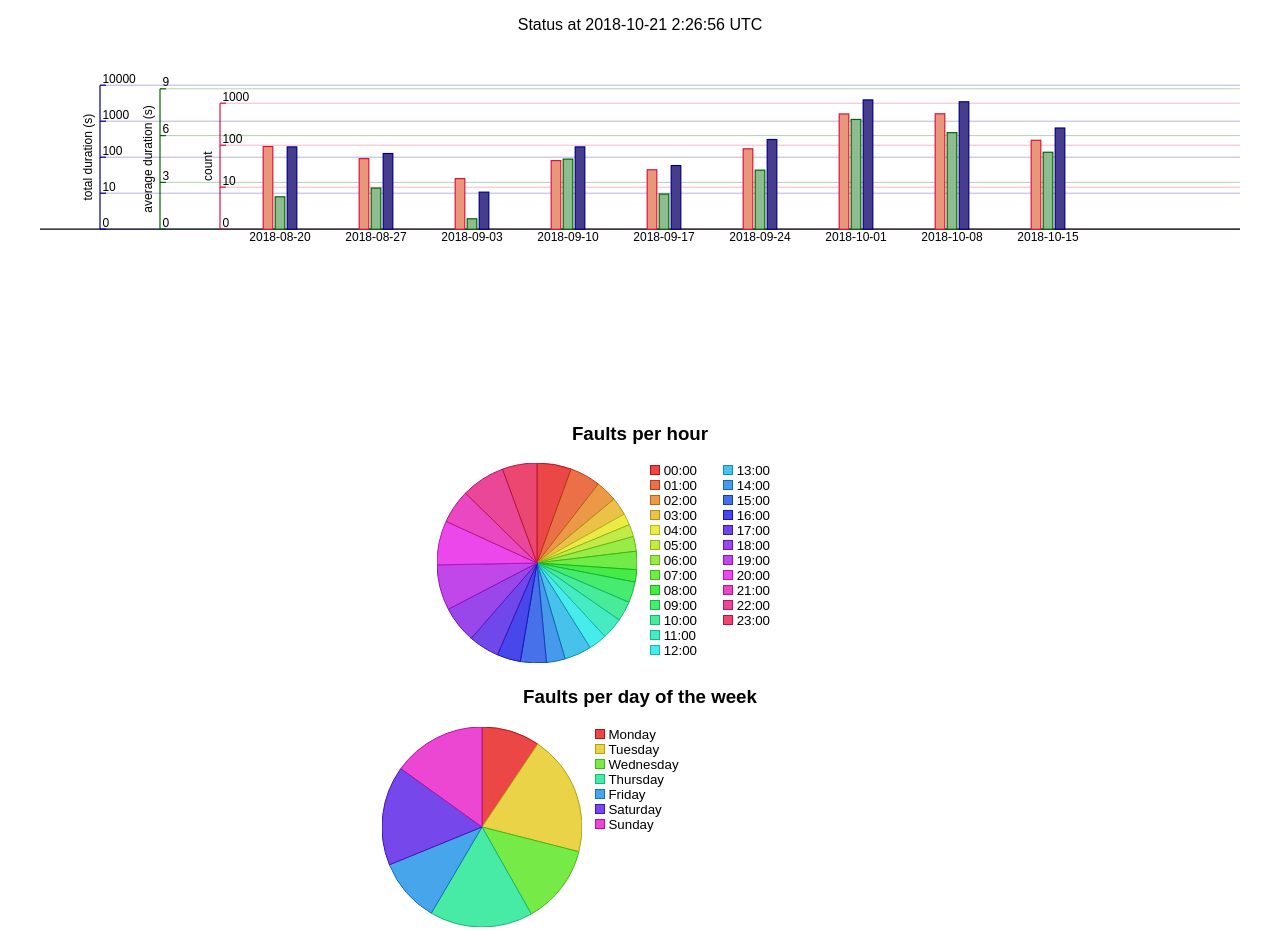
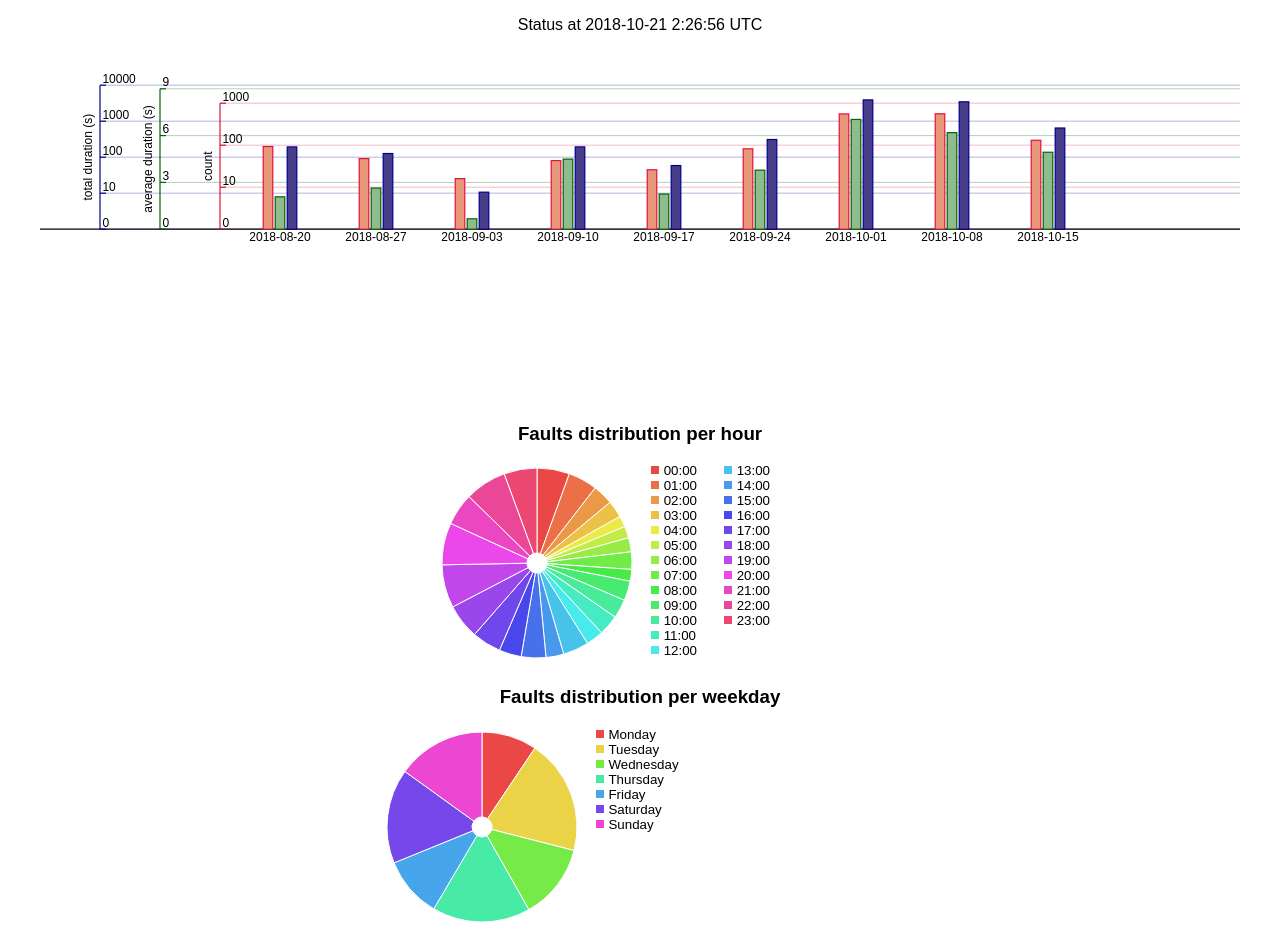
Before and after one commit to klasbj/pingstats, a React (Create React App) app: page / in a window 1280 px wide. Built offline with nearby package versions, Linux system fonts and the light colour scheme; the HTML template or start-up script is replaced by a standard one.

Commit message:
Refactor some pie chart bits.

```diff
--- a/src/App.tsx
+++ b/src/App.tsx
@@ -57,8 +57,8 @@ class App extends React.Component {
               <div>
                 <WeeksDisplay weekData={data.per_week} />
               </div>
-              <PieChart title="Faults per hour" data={data.per_hour.map(x => ({name: HourToString(x.hour), count: x.count }))} />
-              <PieChart title="Faults per day of the week" data={faultsOnDay} />
+              <PieChart title="Faults distribution per hour" data={data.per_hour.map(x => ({name: HourToString(x.hour), count: x.count }))} />
+              <PieChart title="Faults distribution per weekday" data={faultsOnDay} />
             </div>);
           }}
         </Fetcher>
--- a/src/DataDisplay/PieChart.tsx
+++ b/src/DataDisplay/PieChart.tsx
@@ -36,12 +36,21 @@ const Legend = (props: {items: ILegendItem[]}) : JSX.Element => {
     </ul>);
 }
 
+const RadPoint = (radius: number, angle: number): string => `${radius*Math.cos(ToRad(angle))},${radius*Math.sin(ToRad(angle))}`;
+
+const Piece = ({start,end,style} : {start: number, end: number, style: any}) => {
+    const outerRadius = 95;
+    const innerRadius = 10;
+    const path = `M ${RadPoint(innerRadius, start)} L ${RadPoint(outerRadius, start)} ` +
+        `A ${outerRadius} ${outerRadius} ${start} ${(end - start) > 180.0 ? 1 : 0} 1 ${RadPoint(outerRadius, end)} ` +
+        `L ${RadPoint(innerRadius, end)} A ${innerRadius} ${innerRadius} ${end} ${(end - start) > 180.0 ? 1 : 0} 0 ${RadPoint(innerRadius, start)} z`;
+    return <path d={path} style={style} />;
+}
+
 export const PieChart = (props: IPieChartProps) => {
     // transform data to percent
     const total = props.data.reduce((p,c) => p + c.count, 0);
     const percented = props.data.map(x => Object.assign({}, x, {count: x.count / total}));
-
-    const radius = 100;
 
     const colorStep = 360 / percented.length;
 
@@ -53,14 +62,10 @@ export const PieChart = (props: IPieChartProps) => {
         const startAngle = angle;
         const endAngle = (i === percented.length-1) ? 360 : (angle + v.count * 360);
         angle = endAngle;
-        const path = "M 0,0 " +
-            `L ${radius*Math.cos(ToRad(startAngle-90))},${radius*Math.sin(ToRad(startAngle-90))} ` +
-            `A ${radius} ${radius} ${startAngle-90} ${(endAngle - startAngle) > 180.0 ? 1 : 0} 1 ${radius*Math.cos(ToRad(endAngle-90))},${radius*Math.sin(ToRad(endAngle-90))} ` +
-            "L 0,0 Z";
         const fillColor = `hsl(${colorStep * i}, 80%, 60%)`;
-        const strokeColor = `hsl(${colorStep * i}, 80%, 40%)`;
+        const strokeColor = "white"; // `hsl(${colorStep * i}, 80%, 40%)`;
 
-        pieces.push(<path key={v.name} d={path} style={{fill: fillColor, stroke: strokeColor}} />);
+        pieces.push(<Piece key={v.name} start={startAngle-90} end={endAngle-90} style={{fill: fillColor, stroke: strokeColor}} />);
         legendItems.push({name: v.name, fillColor, strokeColor});
     });
 
--- a/src/DataDisplay/WeeksDisplay.tsx
+++ b/src/DataDisplay/WeeksDisplay.tsx
@@ -94,7 +94,7 @@ const Plot = ({data}: {data: IPlot}): JSX.Element => {
     return <BarGroup key={`bargroup-${i}`} {...p} />
   })
 
-  return (<svg width="1200" height="350px" viewBox="-200 -9 1000 11" preserveAspectRatio="xMinyMin">
+  return (<svg width="1200" height="350px" viewBox="-200 -9 1000 11">
     <XAxis values={data.xAxis} />
     {yAxes}
     {bars}
```
